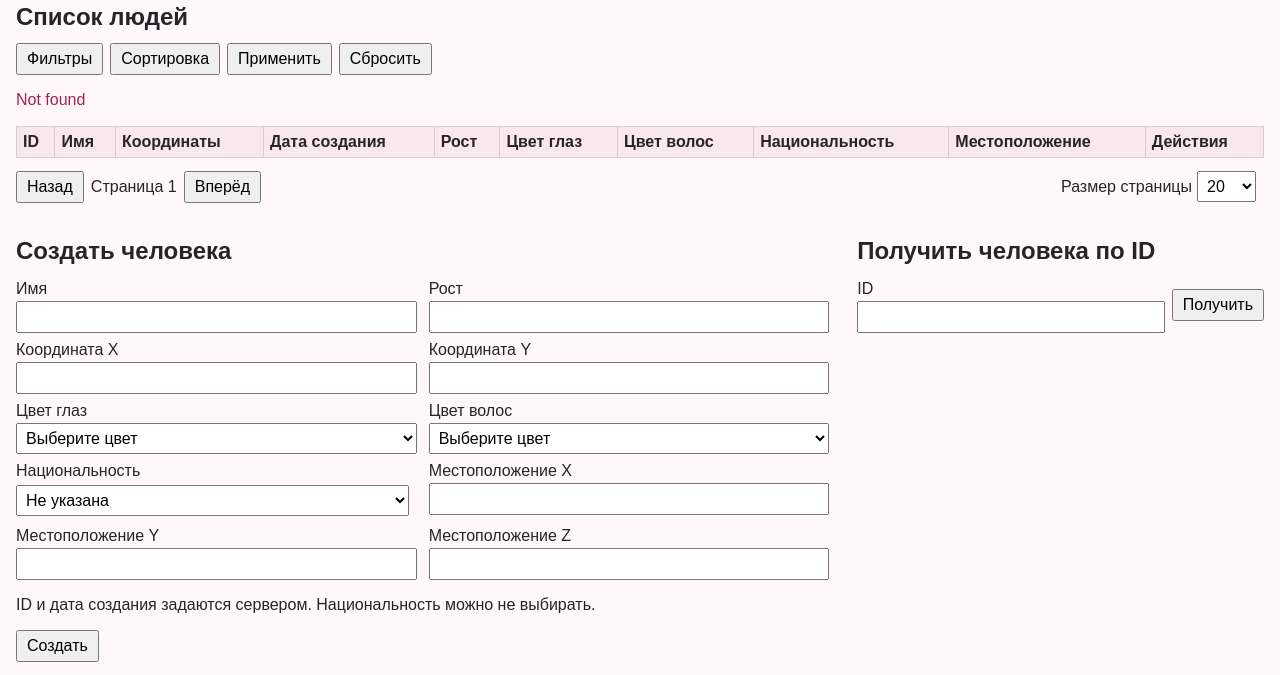
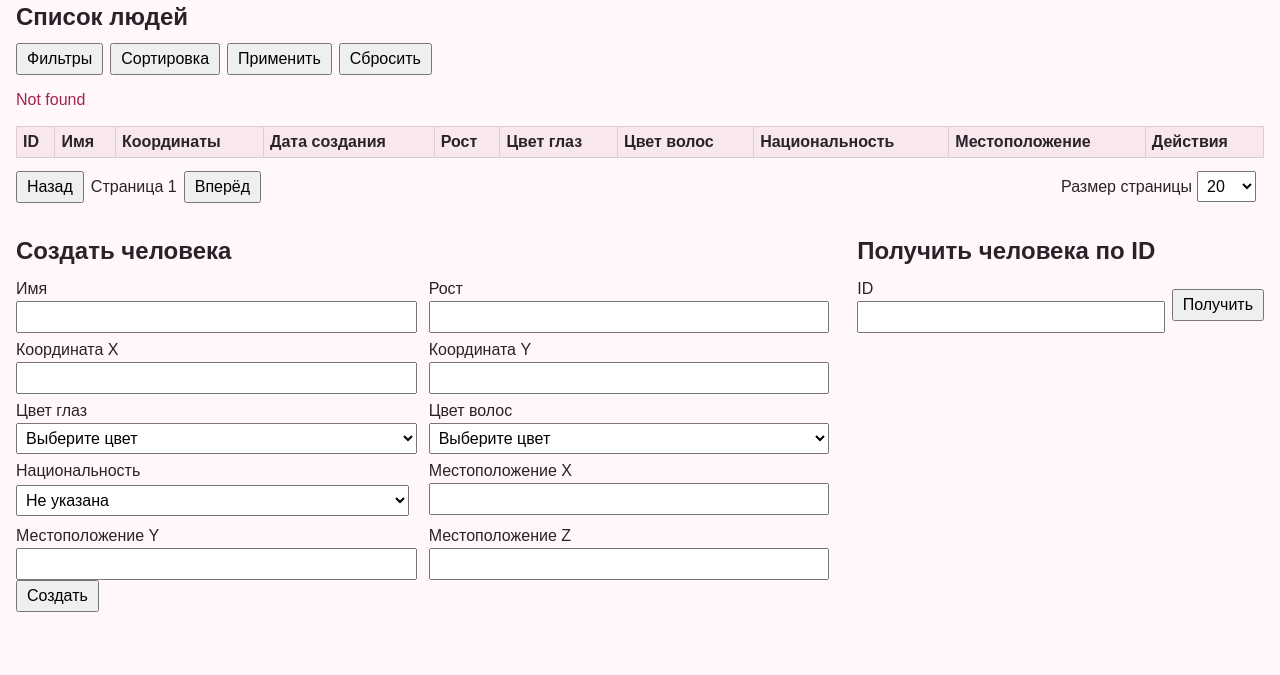
Before and after one commit to mrcdssclss/SOA, a plain HTML site: page client/index.html in a window 1280 px wide. Shown: the part 82-757 px from the top of the page. Drawn offline with Linux system fonts and the light colour scheme; no server answers.

Commit message:
fix: changed frontend text

```diff
--- a/client/index.html
+++ b/client/index.html
@@ -3,7 +3,7 @@
 <head>
     <meta charset="utf-8">
     <meta name="viewport" content="width=device-width, initial-scale=1">
-    <title>Люди — управление коллекцией</title>
+    <title>People service</title>
     <link rel="stylesheet" href="styles.css">
     <script src="config.js" defer></script>
     <script src="app.js" defer></script>
@@ -54,7 +54,6 @@
                     <div class="form-field"><label for="person-location-y">Местоположение Y</label><div class="field-control"><input id="person-location-y" name="locationY" inputmode="decimal" aria-describedby="person-location-y-error"><span id="person-location-y-error" class="field-error"></span></div></div>
                     <div class="form-field"><label for="person-location-z">Местоположение Z</label><div class="field-control"><input id="person-location-z" name="locationZ" inputmode="text" aria-describedby="person-location-z-error"><span id="person-location-z-error" class="field-error"></span></div></div>
                 </div>
-                <p class="hint">ID и дата создания задаются сервером. Национальность можно не выбирать.</p>
                 <div class="button-row"><button id="save-person" type="submit">Создать</button><button id="cancel-edit" class="hidden" type="button">Отменить редактирование</button></div>
                 <p id="form-message" class="message" role="status"></p>
             </form>
```
